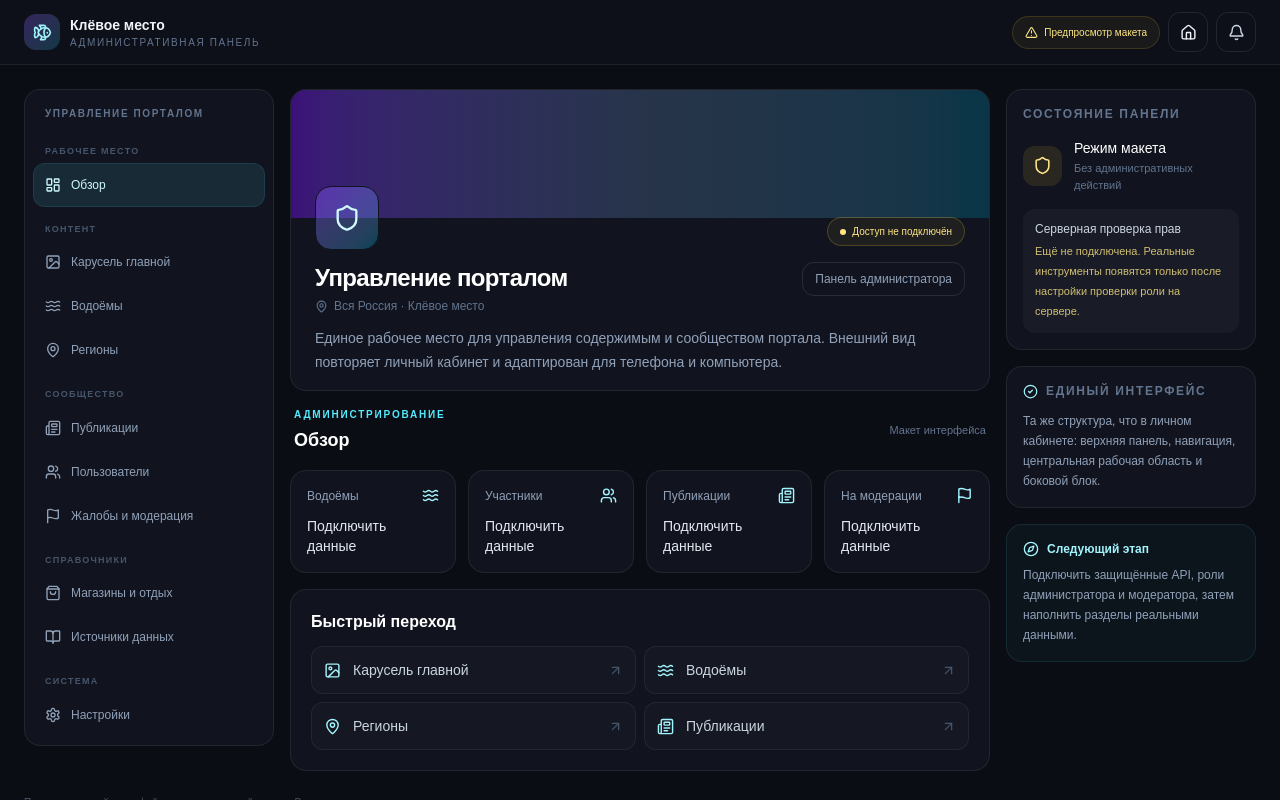
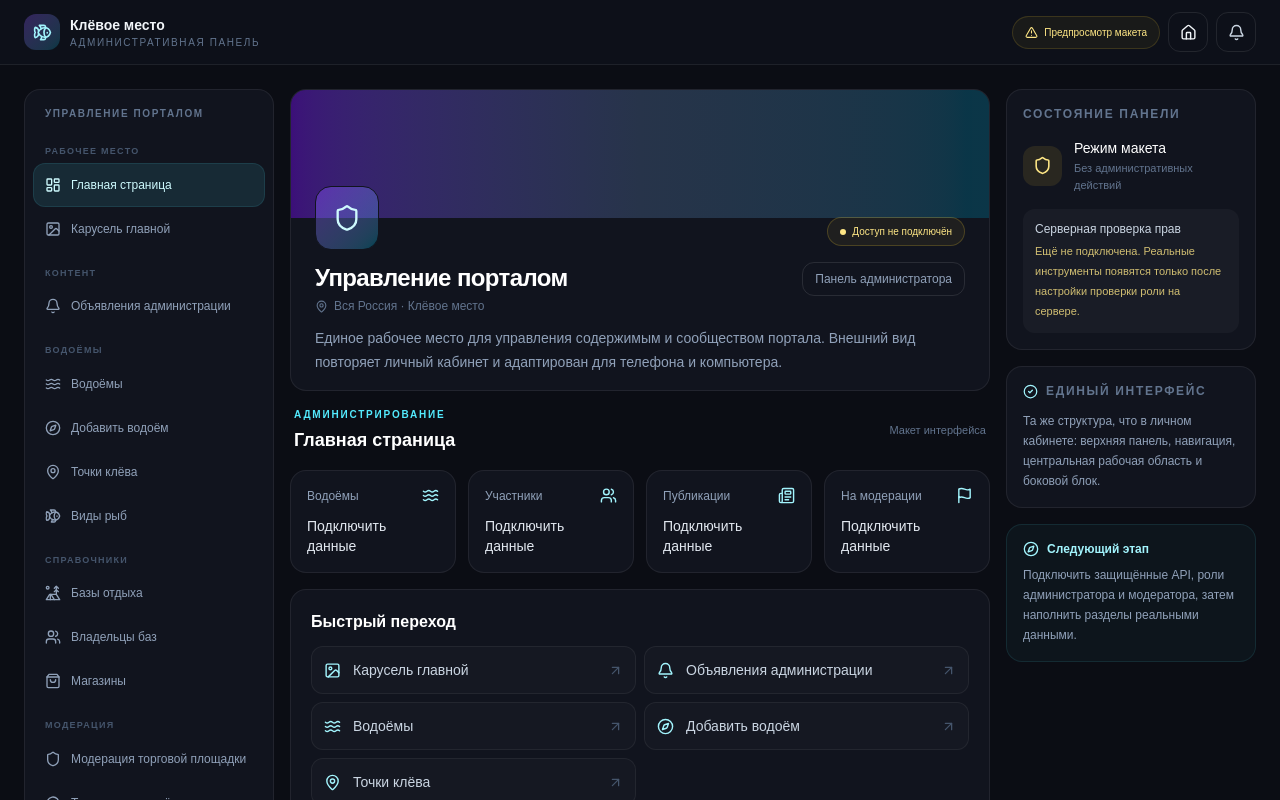
Before and after one commit to donstreet/klevoe-mesto-russia, a Next.js app: page /admin in a window 1280 px wide. Shown: the top 800 px of the page. Built offline with nearby package versions, Linux system fonts and the light colour scheme.

Commit message:
Bring legacy admin sections into new dashboard

```diff
--- a/src/app/admin/page.tsx
+++ b/src/app/admin/page.tsx
@@ -9,32 +9,48 @@ import {
 } from "lucide-react";
 
 const adminSections = [
-  { id: "overview", label: "Обзор", icon: LayoutDashboard, group: "Рабочее место" },
-  { id: "carousel", label: "Карусель главной", icon: Image, group: "Контент" },
-  { id: "waters", label: "Водоёмы", icon: Waves, group: "Контент" },
-  { id: "regions", label: "Регионы", icon: MapPin, group: "Контент" },
-  { id: "publications", label: "Публикации", icon: Newspaper, group: "Сообщество" },
-  { id: "users", label: "Пользователи", icon: Users, group: "Сообщество" },
-  { id: "reports", label: "Жалобы и модерация", icon: Flag, group: "Сообщество" },
-  { id: "shops", label: "Магазины и отдых", icon: ShoppingBag, group: "Справочники" },
-  { id: "sources", label: "Источники данных", icon: BookOpen, group: "Справочники" },
-  { id: "settings", label: "Настройки", icon: Settings, group: "Система" },
+  { id: "overview", label: "Главная страница", icon: LayoutDashboard, group: "Рабочее место" },
+  { id: "carousel", label: "Карусель главной", icon: Image, group: "Рабочее место" },
+  { id: "announcements", label: "Объявления администрации", icon: Bell, group: "Контент" },
+  { id: "waters", label: "Водоёмы", icon: Waves, group: "Водоёмы" },
+  { id: "add-water", label: "Добавить водоём", icon: Compass, group: "Водоёмы" },
+  { id: "fishing-spots", label: "Точки клёва", icon: MapPin, group: "Водоёмы" },
+  { id: "fish-species", label: "Виды рыб", icon: Fish, group: "Водоёмы" },
+  { id: "recreation", label: "Базы отдыха", icon: TentTree, group: "Справочники" },
+  { id: "base-owners", label: "Владельцы баз", icon: Users, group: "Справочники" },
+  { id: "shops", label: "Магазины", icon: ShoppingBag, group: "Справочники" },
+  { id: "market-moderation", label: "Модерация торговой площадки", icon: Shield, group: "Модерация" },
+  { id: "premium", label: "Премиум-разделы", icon: CheckCircle2, group: "Коммерция" },
+  { id: "support", label: "Техническая приёмная", icon: MessageCircle, group: "Модерация" },
+  { id: "chat-moderation", label: "Модерация чата", icon: MessageCircle, group: "Модерация" },
+  { id: "users", label: "Участники сайта", icon: Users, group: "Сообщество" },
+  { id: "regalia", label: "Рыбацкие регалии", icon: Flag, group: "Сообщество" },
+  { id: "settings", label: "Настройки и права", icon: Settings, group: "Система" },
 ] as const;
 
 type AdminSection = (typeof adminSections)[number]["id"];
 
 const sectionDescriptions: Record<AdminSection, string> = {
-  overview: "Состояние портала и быстрый доступ к административным разделам.",
-  carousel: "Слайды главной страницы: тексты, изображения, порядок и расписание публикаций.",
-  waters: "Каталог водоёмов, карточки, условия рыбалки и проверка информации.",
-  regions: "Региональная структура портала и настройки отображения разделов.",
-  publications: "Материалы сообщества, фотоотчёты и объявления.",
-  users: "Участники портала, роли и состояние аккаунтов.",
-  reports: "Обращения пользователей, жалобы и очередь модерации.",
-  shops: "Магазины, базы отдыха, кемпинги и карточки организаций.",
-  sources: "Источники, ссылки и дата последней проверки сведений.",
-  settings: "Параметры панели управления и административные права.",
+  overview: "Главная страница старой админки: сводка состояния портала и быстрые переходы.",
+  carousel: "Дополнительный редактор слайдов главной страницы: тексты, изображения и порядок показа.",
+  announcements: "Создание, редактирование и публикация объявлений администрации портала.",
+  waters: "Список водоёмов, поиск, проверка карточек и редактирование существующих записей.",
+  "add-water": "Создание карточки водоёма: регион, описание, фотографии, виды рыб, условия ловли и координаты.",
+  "fishing-spots": "Карта и редактор точек клёва, маркеров, глубин и заметок по местам ловли.",
+  "fish-species": "Справочник видов рыб и сведения для карточек водоёмов.",
+  recreation: "Каталог баз отдыха: карточки, фотографии, услуги, цены и условия размещения.",
+  "base-owners": "Заявки владельцев баз, проверка данных и управление доступом к кабинетам.",
+  shops: "Каталог рыболовных магазинов и управление доступом к кабинетам организаций.",
+  "market-moderation": "Проверка объявлений торговой площадки, жалобы, снятие публикаций и блокировки.",
+  premium: "Управление платными разделами, постоянным доступом и кодами активации.",
+  support: "Технические обращения пользователей, ответы и история решения проблем.",
+  "chat-moderation": "Жалобы на сообщения, удаление нарушений и временные ограничения участников чата.",
+  users: "Участники сайта, аккаунты, роли, блокировки и административные рассылки.",
+  regalia: "Правила, список наград и выдача рыбацких регалий участникам.",
+  settings: "Настройки портала, администраторы, модераторы, временные пароли и права доступа по разделам.",
 };
+
+
 
 function PlaceholderPanel({ title, description }: { title: string; description: string }) {
   return (
@@ -91,7 +107,7 @@ function CarouselEditorPreview() {
 export default function AdminPage() {
   const [active, setActive] = useState<AdminSection>("overview");
   const current = adminSections.find((item) => item.id === active)!;
-  const groups = ["Рабочее место", "Контент", "Сообщество", "Справочники", "Система"];
+  const groups = ["Рабочее место", "Контент", "Водоёмы", "Справочники", "Модерация", "Коммерция", "Сообщество", "Система"];
 
   return (
     <main className="min-h-screen bg-[#0b0d14] text-slate-100">
@@ -160,7 +176,7 @@ export default function AdminPage() {
               <div className="rounded-2xl border border-white/[0.07] bg-[#11141e] p-4 sm:p-5">
                 <h3 className="font-semibold text-white">Быстрый переход</h3>
                 <div className="mt-3 grid gap-2 sm:grid-cols-2">
-                  {adminSections.slice(1,5).map(({id,label,icon:Icon}) => <button key={id} type="button" onClick={() => setActive(id)} className="flex min-h-12 items-center gap-3 rounded-xl border border-white/[0.06] bg-white/[0.02] px-3 text-left text-sm text-slate-300 transition hover:border-cyan-300/20 hover:bg-cyan-300/[0.04]"><Icon size={17} className="text-cyan-200"/><span className="flex-1">{label}</span><ArrowUpRight size={15} className="text-slate-600"/></button>)}
+                  {adminSections.slice(1,6).map(({id,label,icon:Icon}) => <button key={id} type="button" onClick={() => setActive(id)} className="flex min-h-12 items-center gap-3 rounded-xl border border-white/[0.06] bg-white/[0.02] px-3 text-left text-sm text-slate-300 transition hover:border-cyan-300/20 hover:bg-cyan-300/[0.04]"><Icon size={17} className="text-cyan-200"/><span className="flex-1">{label}</span><ArrowUpRight size={15} className="text-slate-600"/></button>)}
                 </div>
               </div>
             </div>
```
